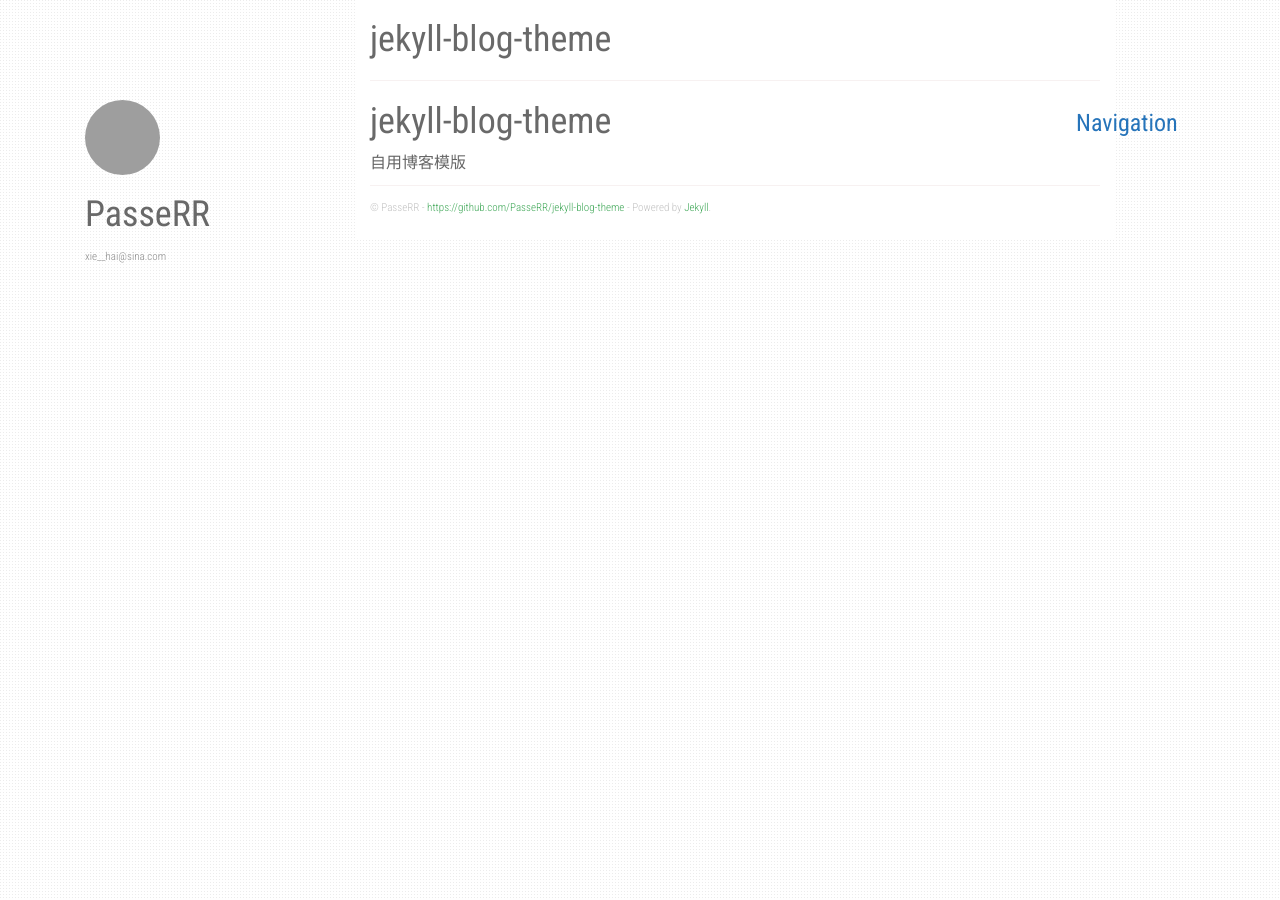
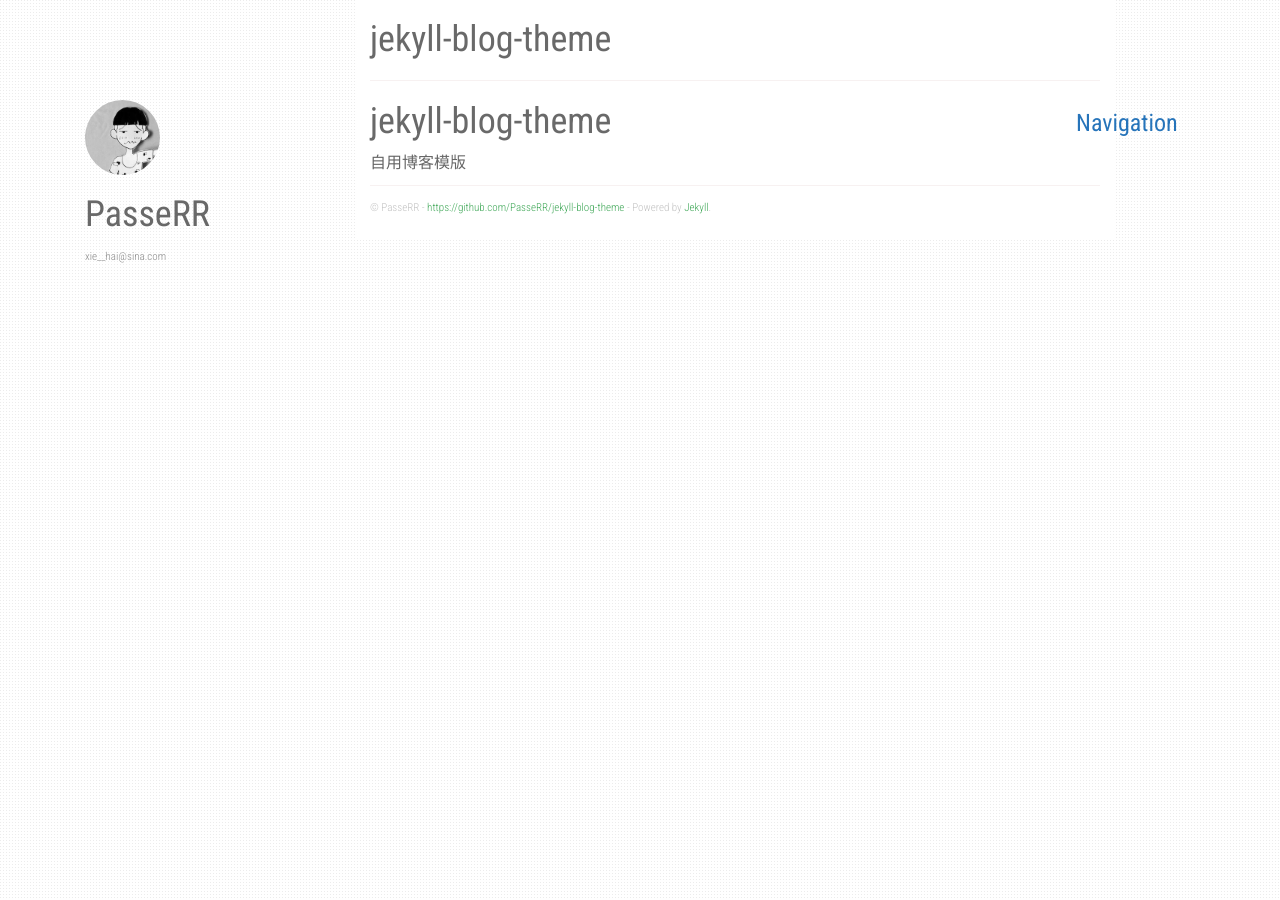
Before and after one commit to PasseRR/jeklly-resources, a Jekyll site: the page built from README.md, in a window 1280 px wide. Built offline with Jekyll 4.4.1, drawn with Linux system fonts in a browser that asks for light colours; our own code applies the rules of GitHub Pages for plain Markdown files; comment, search, counter and statistics services are not loaded.

Commit message:
图标问题

```diff
--- a/_layouts/default.html
+++ b/_layouts/default.html
@@ -10,7 +10,7 @@
     {% assign f = site.static_files | where_exp:'f',"f.name == 'favicon.ico'" %}
     {% if f.size == 0 %}
     <link rel="shortcut icon"
-          href="{{ site.icon | default: '{{theme-cdn}}/assets/img/favicon-psr.ico' }}"/>
+          href="{{ site.icon | default: '/assets/img/favicon-psr.ico' }}"/>
     {% endif %}
     <title>{% if page.title %}{{ page.title }} - {{ site.title }}{% else %}{{ site.title}}{% endif %}</title>
     <meta name="author" content="{{ site.author | default: 'PasseRR'}}"/>
@@ -159,7 +159,7 @@
     <div class="col-sm-3 blog-left" style="">
         <div class="fixed-condition">
             <a href="/"><img class="profile-avatar"
-                             src="{{ site.avatar_url | default: '{{theme-cdn}}/assets/img/avatar.jpg'}}"
+                             src="{{ site.avatar_url | default: '/assets/img/avatar.jpg'}}"
                              height="75px" width="75px"/></a>
             <h1 class="author-name">{{ site.author | default: 'PasseRR'}}</h1>
             <div class="profile-about">
```
